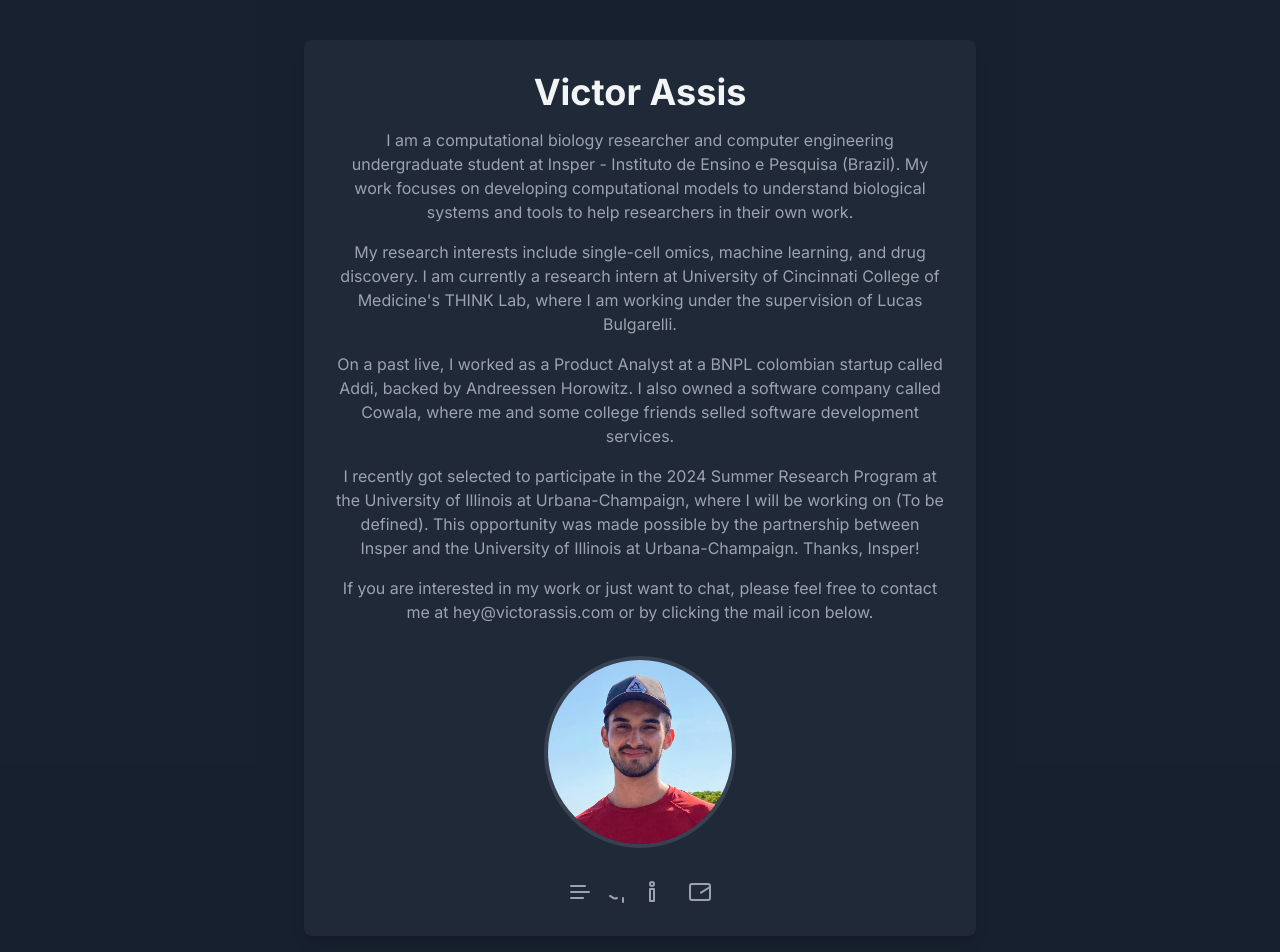
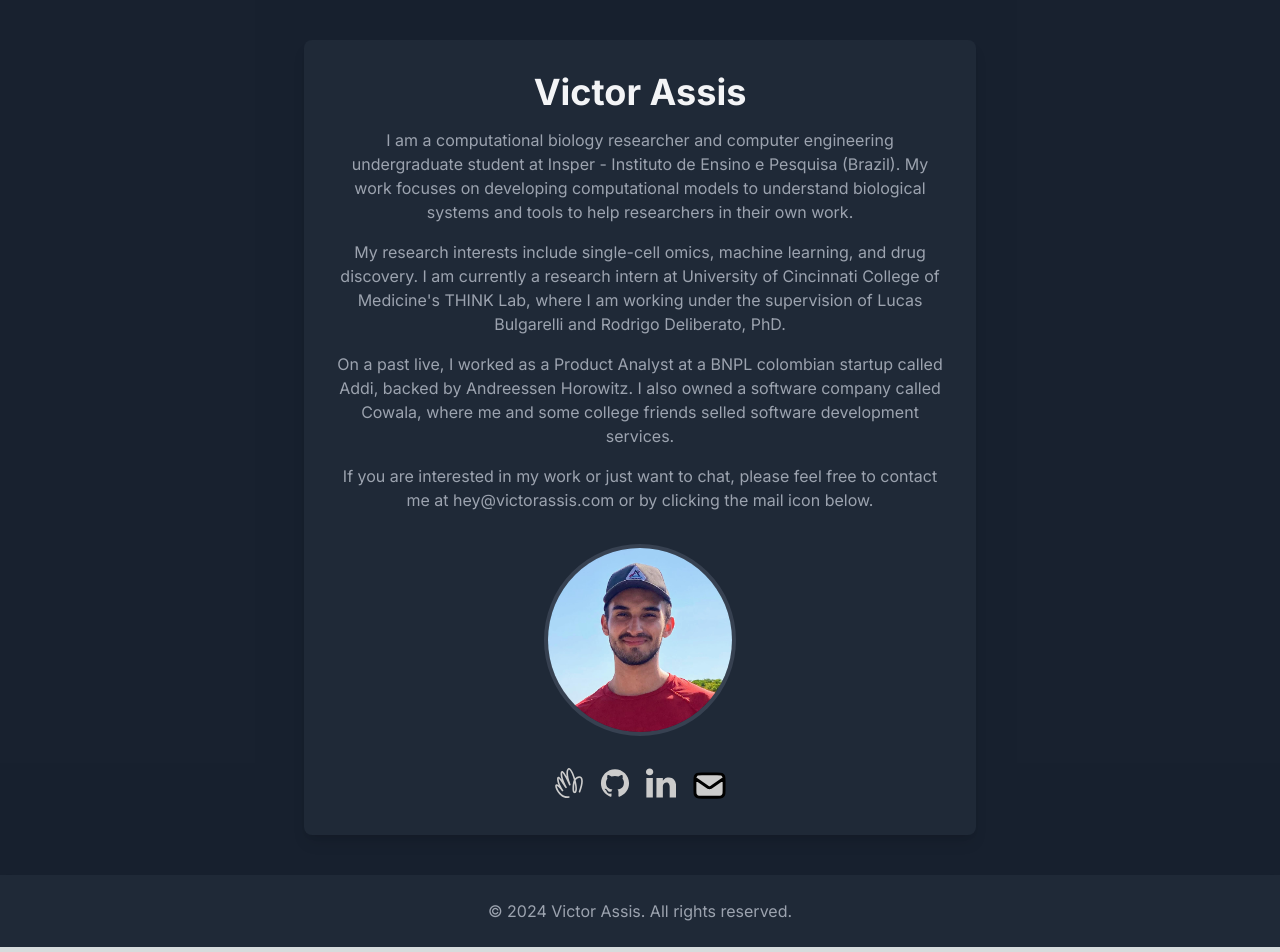
Before and after one commit to victorlga/victorassis.com, a Next.js app: page / in a window 1280 px wide. Shown: the top 952 px of the page. Built offline with nearby package versions, Linux system fonts and the light colour scheme.

Commit message:
fix icons

```diff
--- a/components/app.tsx
+++ b/components/app.tsx
@@ -1,9 +1,4 @@
-/**
- * This code was generated by v0 by Vercel.
- * @see https://v0.dev/t/lqpRhXyxpme
- */
 import Link from "next/link"
-import { JSX, SVGProps } from "react"
 
 export function App() {
   return (
@@ -20,18 +15,17 @@ export function App() {
             <p className="text-gray-400 mt-4">
               My research interests include single-cell omics, machine learning, and drug discovery. I am currently a
               research intern at University of Cincinnati College of Medicine's THINK Lab, where I am working under
-              the supervision of Lucas Bulgarelli.
+              the supervision of Lucas Bulgarelli and Rodrigo Deliberato, PhD.
             </p>
             <p className="text-gray-400 mt-4">
               On a past live, I worked as a Product Analyst at a BNPL colombian startup called Addi, backed
               by Andreessen Horowitz. I also owned a software company called Cowala, where me and some college friends
               selled software development services.
             </p>
-            <p className="text-gray-400 mt-4">
+            {/* <p className="text-gray-400 mt-4">
               I recently got selected to participate in the 2024 Summer Research Program at the University of Illinois
-              at Urbana-Champaign, where I will be working on (To be defined). This opportunity was made possible by the
-              partnership between Insper and the University of Illinois at Urbana-Champaign. Thanks, Insper!
-            </p>
+              at Urbana-Champaign, where I will be working on (To be defined).
+            </p> */}
             <p className="text-gray-400 mt-4">
               If you are interested in my work or just want to chat, please feel free to contact me at hey@victorassis.com
               or by clicking the mail icon below.
@@ -48,16 +42,16 @@ export function App() {
               width="200"
             />
             <div className="flex justify-center space-x-4 mt-8">
-              <Link className="text-gray-400 hover:text-gray-300" href="#">
-                <TextIcon className="h-6 w-6" />
+              <Link className="text-gray-400 hover:text-gray-300" href="https://world.hey.com/victor.assis/">
+                <HeyIcon className="h-6 w-6" />
               </Link>
-              <Link className="text-gray-400 hover:text-gray-300" href="#">
+              <Link className="text-gray-400 hover:text-gray-300" href="https://github.com/victorlga">
                 <GithubIcon className="h-6 w-6" />
               </Link>
-              <Link className="text-gray-400 hover:text-gray-300" href="#">
+              <Link className="text-gray-400 hover:text-gray-300" href="https://www.linkedin.com/in/victorlga/">
                 <LinkedinIcon className="h-6 w-6" />
               </Link>
-              <Link className="text-gray-400 hover:text-gray-300" href="#">
+              <Link className="text-gray-400 hover:text-gray-300" href="mailto:victor.assis@hey.com">
                 <MailIcon className="h-6 w-6" />
               </Link>
             </div>
@@ -73,88 +67,34 @@ export function App() {
   )
 }
 
+function HeyIcon(props) {
+  return (
+    <svg fill="#CCCCCC" width="30" height="30" viewBox="0 0 24 24" role="img" xmlns="http://www.w3.org/2000/svg"><path d="M19.57 6.698a5.724 5.724 0 0 0-2.644 1.572c-.84-2.952-2.65-7.42-4.415-8.15a1.283 1.283 0 0 0-1.181.05c-1.104.643-1.823 2.709-1.194 6.624C7.71 2.353 6.863 2.36 6.472 2.353a.956.956 0 0 0-.873.597c-.263.584-.79 2.406.494 6.327C4.547 7.16 4.072 6.89 3.526 6.917a.969.969 0 0 0-.821.557c-.463.873-.41 3.068 1.027 6.34a2.946 2.946 0 0 0-1.773-.73 1.06 1.06 0 0 0-.853.544c-.584 1.073.642 4.083 2.157 6.124C4.49 21.427 6.947 24 10.515 24a8.047 8.047 0 0 0 1.489-.141.654.654 0 0 0-.25-1.284c-2.965.578-5.2-1.052-6.553-2.515-2.021-2.19-2.908-4.82-2.959-5.622.424.173 1.644.892 4.018 3.934a.65.65 0 0 0 1.059-.757c-3.337-5.066-3.664-8.132-3.555-9.166.982 1 3.433 4.671 5.28 7.445a.642.642 0 0 0 .88.199.642.642 0 0 0 .238-.873C6.312 8.16 6.446 4.952 6.67 3.874c.577.584 2.11 2.618 5.34 9.626a.642.642 0 0 0 .84.327.642.642 0 0 0 .366-.827c-3.132-8.504-1.772-11.385-1.252-11.712.674 0 2.567 3.247 3.748 7.502.07.263.141.52.205.77a4.094 4.094 0 0 0-.385.924c-.64 2.355-1.283 7.7-.045 9.17a1.194 1.194 0 0 0 1.04.444 1.688 1.688 0 0 0 1.232-.757c1.15-1.675.475-5.879-.443-9.557a4.832 4.832 0 0 1 2.567-1.84 1.283 1.283 0 0 1 1.284.307c.526.59 1.445 2.798-1.34 10.583a.654.654 0 0 0 1.231.436c2.22-6.206 2.568-10.204 1.084-11.886A2.528 2.528 0 0 0 19.57 6.7zm-2.888 11.918a.41.41 0 0 1-.218.186c-.48-.571-.48-3.953.045-6.727.995 4.795.417 6.2.173 6.54z"/></svg>
+  )
+}
 
-function TextIcon(props: JSX.IntrinsicAttributes & SVGProps<SVGSVGElement>) {
+
+function GithubIcon(props) {
   return (
-    <svg
-      {...props}
-      xmlns="http://www.w3.org/2000/svg"
-      width="24"
-      height="24"
-      viewBox="0 24"
-      fill="none"
-      stroke="currentColor"
-      strokeWidth="2"
-      strokeLinecap="round"
-      strokeLinejoin="round"
-    >
-      <path d="M17 6.1H3" />
-      <path d="M21 12.1H3" />
-      <path d="M15.1 18H3" />
+    <svg fill="#CCCCCC" width="30" height="30" viewBox="0 0 32 32" version="1.1" xmlns="http://www.w3.org/2000/svg">
+    <title>github</title>
+    <path d="M16 1.375c-8.282 0-14.996 6.714-14.996 14.996 0 6.585 4.245 12.18 10.148 14.195l0.106 0.031c0.75 0.141 1.025-0.322 1.025-0.721 0-0.356-0.012-1.3-0.019-2.549-4.171 0.905-5.051-2.012-5.051-2.012-0.288-0.925-0.878-1.685-1.653-2.184l-0.016-0.009c-1.358-0.93 0.105-0.911 0.105-0.911 0.987 0.139 1.814 0.718 2.289 1.53l0.008 0.015c0.554 0.995 1.6 1.657 2.801 1.657 0.576 0 1.116-0.152 1.582-0.419l-0.016 0.008c0.072-0.791 0.421-1.489 0.949-2.005l0.001-0.001c-3.33-0.375-6.831-1.665-6.831-7.41-0-0.027-0.001-0.058-0.001-0.089 0-1.521 0.587-2.905 1.547-3.938l-0.003 0.004c-0.203-0.542-0.321-1.168-0.321-1.821 0-0.777 0.166-1.516 0.465-2.182l-0.014 0.034s1.256-0.402 4.124 1.537c1.124-0.321 2.415-0.506 3.749-0.506s2.625 0.185 3.849 0.53l-0.1-0.024c2.849-1.939 4.105-1.537 4.105-1.537 0.285 0.642 0.451 1.39 0.451 2.177 0 0.642-0.11 1.258-0.313 1.83l0.012-0.038c0.953 1.032 1.538 2.416 1.538 3.937 0 0.031-0 0.061-0.001 0.091l0-0.005c0 5.761-3.505 7.029-6.842 7.398 0.632 0.647 1.022 1.532 1.022 2.509 0 0.093-0.004 0.186-0.011 0.278l0.001-0.012c0 2.007-0.019 3.619-0.019 4.106 0 0.394 0.262 0.862 1.031 0.712 6.028-2.029 10.292-7.629 10.292-14.226 0-8.272-6.706-14.977-14.977-14.977-0.006 0-0.013 0-0.019 0h0.001z"></path>
     </svg>
   )
 }
 
 
-function GithubIcon(props: JSX.IntrinsicAttributes & SVGProps<SVGSVGElement>) {
+function LinkedinIcon(props) {
   return (
-    <svg
-      {...props}
-      xmlns="http://www.w3.org/2000/svg"
-      width="24"
-      height="24"
-      viewBox="0 24"
-      fill="none"
-      stroke="currentColor"
-      strokeWidth="2"
-      strokeLinecap="round"
-      strokeLinejoin="round"
-    >
-      <path d="M15 22v-4a4.8 4.8 0 0-1-3.5c3 6-2 6-5.5.08-1.25-.27-2.48-1-3.5.28-1.15.28-2.35 0-3.5 0-1 0-3 1.5-2.64-.5-5.36-.5-8 0C6 2 5 2c-.3 1.15-.3 2.35 3.5A5.403 5.403 4 9c0 3.5 3 5.5 6 5.5-.39.49-.68 1.05-.85 1.65-.17.6-.22 1.23-.15 1.85v4" />
-      <path d="M9 18c-4.51 2-5-2-7-2" />
-    </svg>
+    <svg fill="#CCCCCC" width="30" height="30" viewBox="0 -0.5 25 25" xmlns="http://www.w3.org/2000/svg"><path d="m5.706 7.798v16.202h-5.395v-16.202zm.343-5.002c.001.029.002.063.002.098 0 .749-.318 1.423-.826 1.895l-.002.001c-.545.498-1.274.803-2.075.803-.049 0-.099-.001-.148-.003h.007-.033c-.041.002-.089.003-.137.003-.784 0-1.496-.306-2.025-.804l.001.001c-.504-.488-.816-1.17-.816-1.925 0-.024 0-.048.001-.073v.004c-.001-.021-.001-.045-.001-.069 0-.762.324-1.448.841-1.929l.002-.001c.544-.495 1.271-.799 2.068-.799.046 0 .091.001.137.003h-.006c.043-.002.092-.003.143-.003.785 0 1.5.303 2.034.798l-.002-.002c.515.497.835 1.193.835 1.964v.042-.002zm19.062 11.92v9.284h-5.378v-8.665c.005-.079.007-.171.007-.263 0-.896-.249-1.733-.682-2.447l.012.021c-.427-.596-1.117-.979-1.896-.979-.06 0-.12.002-.18.007h.008c-.027-.001-.058-.002-.089-.002-.62 0-1.19.213-1.641.57l.006-.004c-.453.367-.808.836-1.032 1.375l-.008.023c-.116.355-.182.763-.182 1.187 0 .048.001.096.003.144v-.007 9.042h-5.378q.033-6.523.033-10.578t-.016-4.839l-.016-.785h5.378v2.354h-.033c.214-.345.435-.644.678-.924l-.008.009c.281-.309.583-.588.908-.838l.016-.012c.404-.311.878-.555 1.392-.704l.03-.007c.538-.161 1.157-.254 1.797-.254h.079-.004c.071-.003.154-.005.237-.005 1.681 0 3.195.714 4.256 1.856l.003.004q1.702 1.856 1.702 5.436z"/></svg>
   )
 }
 
 
-function LinkedinIcon(props: JSX.IntrinsicAttributes & SVGProps<SVGSVGElement>) {
+function MailIcon(props) {
   return (
-    <svg
-      {...props}
-      xmlns="http://www.w3.org/2000/svg"
-      width="24"
-      height="24"
-      viewBox="0 24"
-      fill="none"
-      stroke="currentColor"
-      strokeWidth="2"
-      strokeLinecap="round"
-      strokeLinejoin="round"
-    >
-      <path d="M16 8a6 6 0 1 6v7h-4v-7a2 2 0-2-2 0-2 2v7h-4v-7a6 6-6z" />
-      <rect width="4" height="12" x="2" y="9" />
-      <circle cx="4" cy="4" r="2" />
+    <svg width="35" height="35" viewBox="0 0 24 24" fill="#CCCCCC" xmlns="http://www.w3.org/2000/svg">
+    <path d="M2 7L10.1649 12.7154C10.8261 13.1783 11.1567 13.4097 11.5163 13.4993C11.8339 13.5785 12.1661 13.5785 12.4837 13.4993C12.8433 13.4097 13.1739 13.1783 13.8351 12.7154L22 7M6.8 20H17.2C18.8802 20 19.7202 20 20.362 19.673C20.9265 19.3854 21.3854 18.9265 21.673 18.362C22 17.7202 22 16.8802 22 15.2V8.8C22 7.11984 22 6.27976 21.673 5.63803C21.3854 5.07354 20.9265 4.6146 20.362 4.32698C19.7202 4 18.8802 4 17.2 4H6.8C5.11984 4 4.27976 4 3.63803 4.32698C3.07354 4.6146 2.6146 5.07354 2.32698 5.63803C2 6.27976 2 7.11984 2 8.8V15.2C2 16.8802 2 17.7202 2.32698 18.362C2.6146 18.9265 3.07354 19.3854 3.63803 19.673C4.27976 20 5.11984 20 6.8 20Z" stroke="#000000" stroke-width="2" stroke-linecap="round" stroke-linejoin="round"/>
     </svg>
   )
 }
-
-
-function MailIcon(props: JSX.IntrinsicAttributes & SVGProps<SVGSVGElement>) {
-  return (
-    <svg
-      {...props}
-      xmlns="http://www.w3.org/2000/svg"
-      width="24"
-      height="24"
-      viewBox="0 24"
-      fill="none"
-      stroke="currentColor"
-      strokeWidth="2"
-      strokeLinecap="round"
-      strokeLinejoin="round"
-    >
-      <rect width="20" height="16" x="2" y="4" rx="2" />
-      <path d="m22 7-8.97 5.7a1.94 1.94 0 1-2.06 0L2 7" />
-    </svg>
-  )
-}
```
